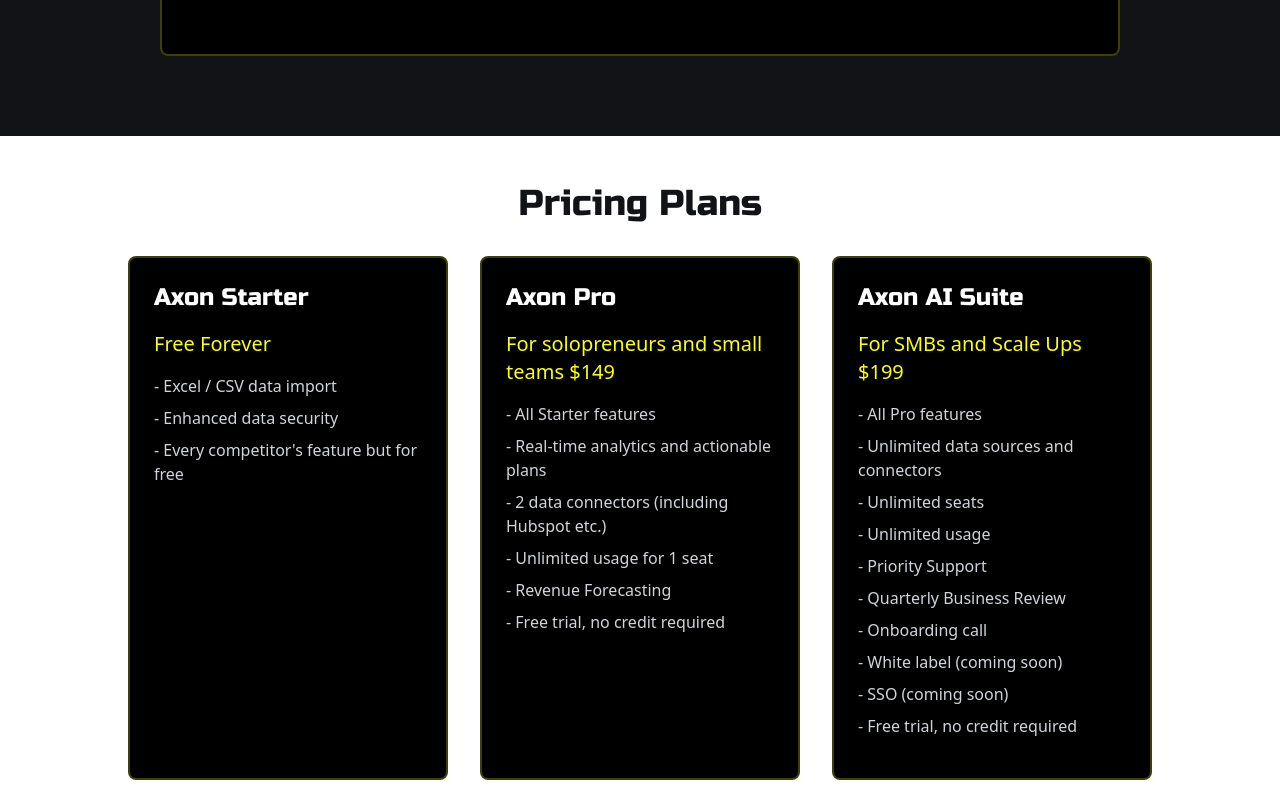
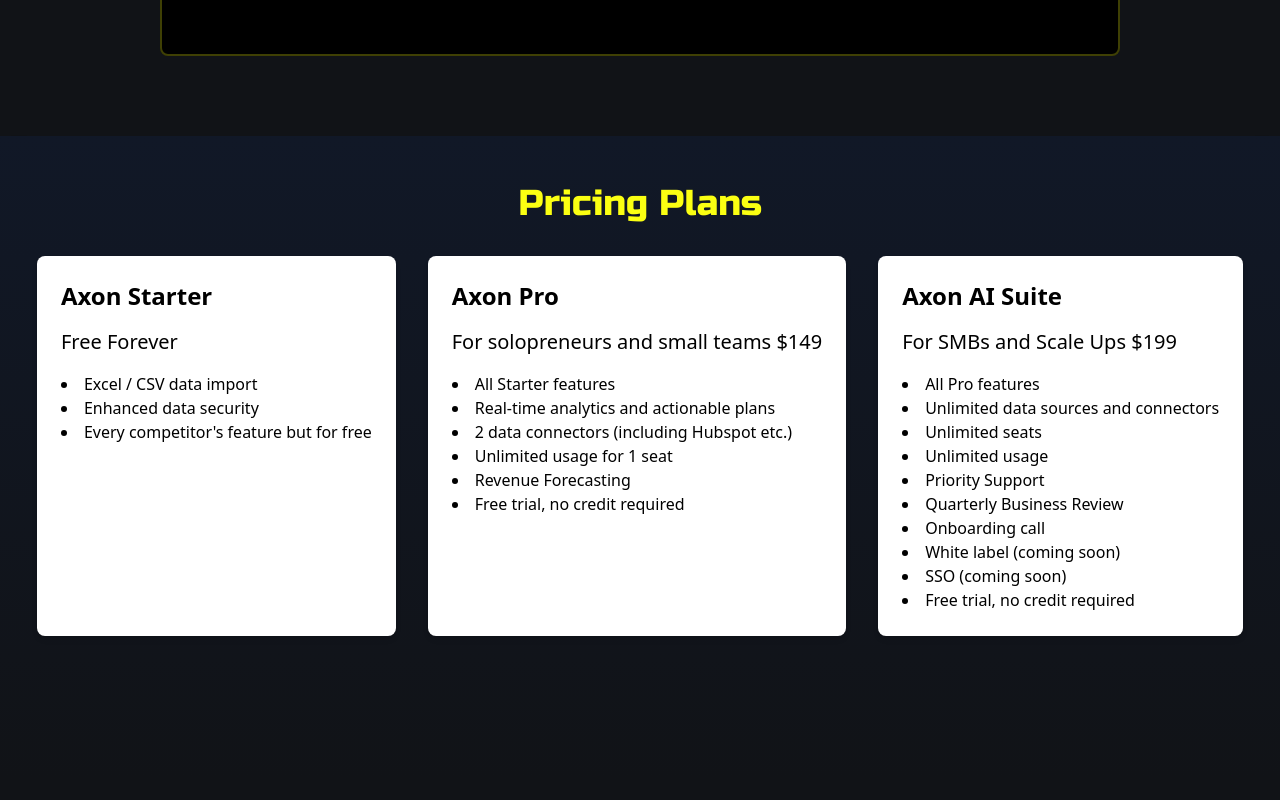
Before and after one commit to WitkowskiMichau/axon-website, a Next.js app: page / in a window 1280 px wide. Shown: the part 2180-2980 px from the top of the page. Built offline with nearby package versions, Linux system fonts and the light colour scheme.

Commit message:
work in progress #7

```diff
--- a/src/components/sections/PriceItem.tsx
+++ b/src/components/sections/PriceItem.tsx
@@ -1,13 +1,13 @@
-import {PriceItemProps} from "@/components/Types";
+import React from "react";
 
-const PriceItem = ({ title, price, features }: PriceItemProps) => {
+const PriceItem = ({ title, price, features }) => {
     return (
-        <div className="cursor-pointer bg-black rounded-lg p-6 w-80 border-primaryYellow border-2 border-opacity-25 transform transition-transform duration-300 hover:translate-y-[-10px] hover:scale-105 hover:shadow-lg">
-            <h3 className="text-2xl font-russo text-white mb-4">{title}</h3>
-            <p className="text-xl text-primaryYellow mb-4">{price}</p>
-            <ul className="text-left text-gray-300 mb-4">
+        <div className="price-item-hover-effect p-6 bg-white rounded-lg shadow-md">
+            <h3 className="text-2xl font-bold mb-4">{title}</h3>
+            <p className="text-xl mb-4">{price}</p>
+            <ul className="list-disc list-inside">
                 {features.map((feature, index) => (
-                    <li key={index} className="mb-2">- {feature}</li>
+                    <li key={index}>{feature}</li>
                 ))}
             </ul>
         </div>
--- a/src/components/sections/Pricing.tsx
+++ b/src/components/sections/Pricing.tsx
@@ -3,10 +3,10 @@ import PriceItem from "@/components/sections/PriceItem";
 
 const Pricing = () => {
     return (
-        <div className='bg-white shadow-lg'>
+        <div className='bg-gradient-to-b from-gray-900 to-darkBlue shadow-lg'>
             <section className="container py-12 mx-auto">
                 <div className="pb-24">
-                    <h2 className="text-4xl font-russo text-darkBlue mb-8 text-center">Pricing Plans</h2>
+                    <h2 className="text-4xl font-russo text-primaryYellow mb-8 text-center">Pricing Plans</h2>
                     <div className="flex flex-wrap justify-center gap-8">
                         <PriceItem
                             title="Axon Starter"
--- a/src/styles/globals.css
+++ b/src/styles/globals.css
@@ -106,6 +106,11 @@ html, body {
     }
 }
 
-.hover\:border-shine:hover {
-    animation: borderShine 2s infinite;
+
+.price-item-hover-effect {
+    cursor: pointer;
 }
+
+.price-item-hover-effect:hover {
+    box-shadow: 0 0 15px rgba(255, 255, 255, 0.5), 0 0 25px rgba(255, 255, 255, 0.3);
+}
```
